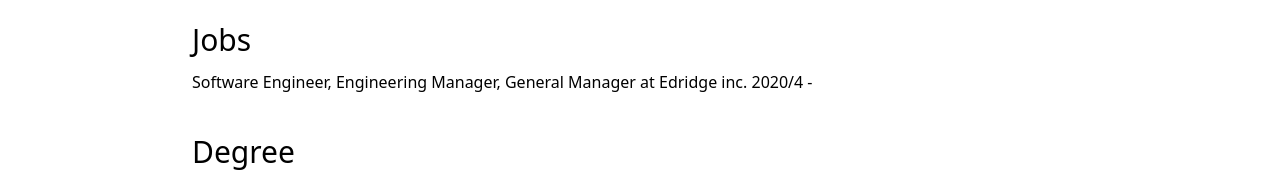
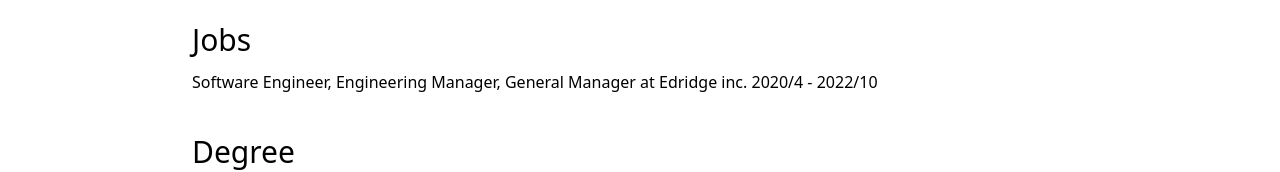
Before and after one commit to mihiron/mihiron.github.io, a Next.js app: page / in a window 1280 px wide. Shown: the part 581-753 px from the top of the page. Built offline with nearby package versions, Linux system fonts and the light colour scheme.

Commit message:
Fix top text

```diff
--- a/components/hero-post.tsx
+++ b/components/hero-post.tsx
@@ -92,7 +92,7 @@ const HeroPost = ({
           Jobs
         </h4>
         <p className='mb-10'>
-          Software Engineer, Engineering Manager, General Manager at Edridge inc. 2020/4 -
+          Software Engineer, Engineering Manager, General Manager at Edridge inc. 2020/4 - 2022/10
         </p>
         <h4 className="mb-3 text-3xl">
           Degree
```
